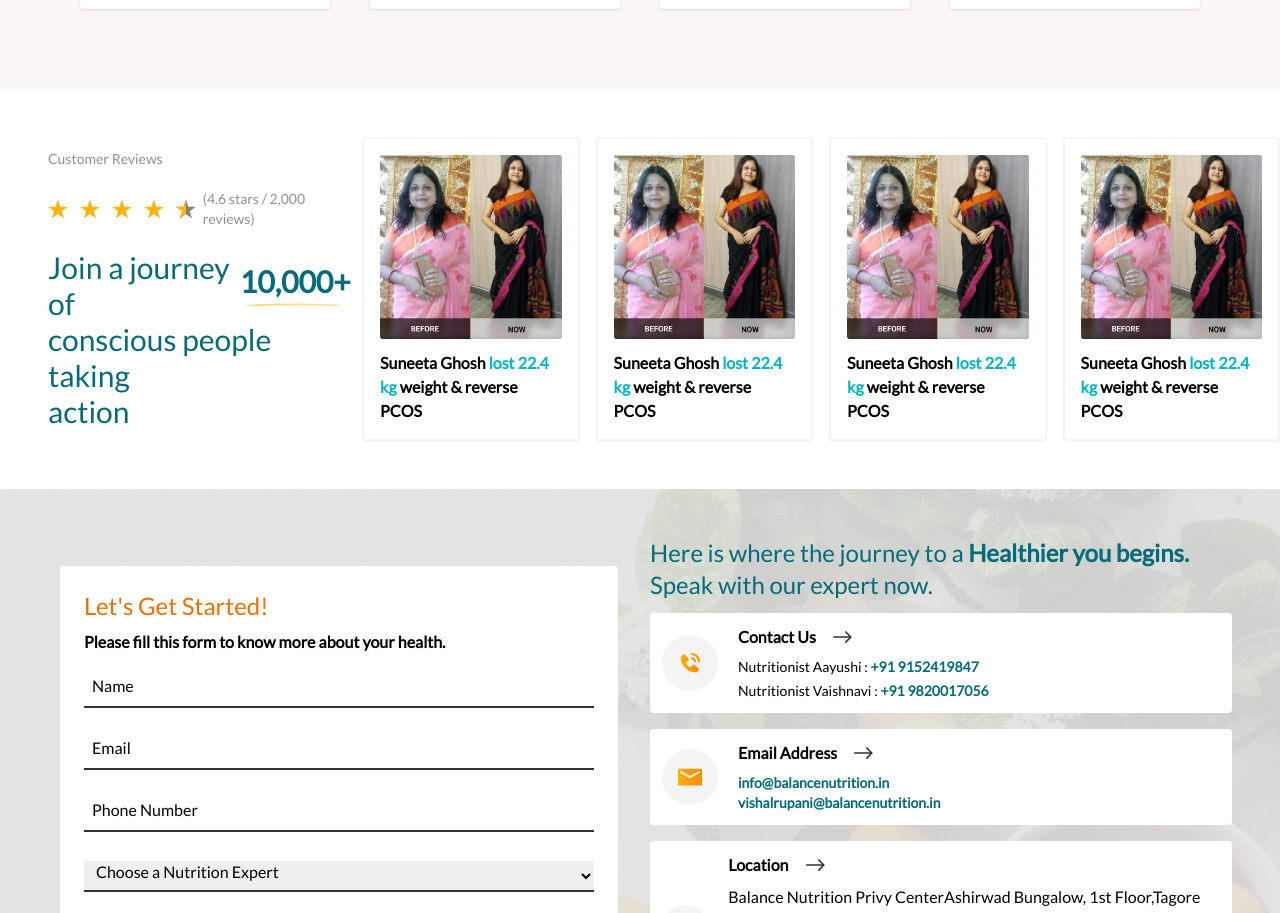
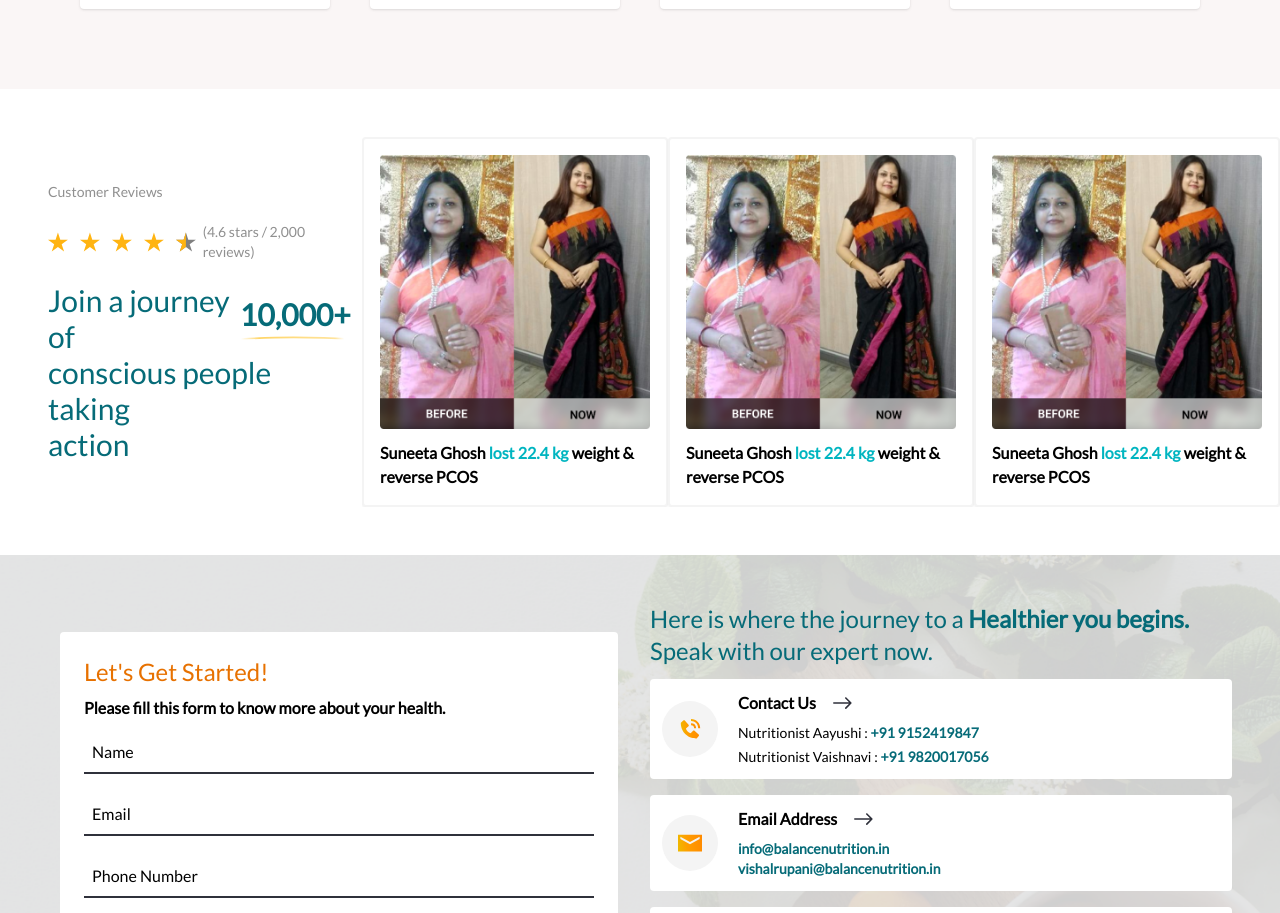
Before and after one commit to robinmahtobn/balance-nutrition, a React (Vite) app: page / in a window 1280 px wide. Shown: the part 1520-2433 px from the top of the page. Built offline with nearby package versions, Linux system fonts and the light colour scheme; a web font is replaced by a local one.

Commit message:
add react slick carousel

```diff
--- a/package.json
+++ b/package.json
@@ -13,7 +13,8 @@
     "react": "^18.2.0",
     "react-dom": "^18.2.0",
     "react-router-dom": "^6.20.0",
-    "swiper": "^6.8.4"
+    "react-slick": "^0.29.0",
+    "slick-carousel": "^1.8.1"
   },
   "devDependencies": {
     "@types/react": "^18.2.37",
--- a/src/components/landing/CustomerReview.jsx
+++ b/src/components/landing/CustomerReview.jsx
@@ -1,10 +1,32 @@
+import Slider from "react-slick";
+import 'slick-carousel/slick/slick.css';
+import 'slick-carousel/slick/slick-theme.css';
 import { half_star, star, line, testimonials } from '../../assets';
 
 
 const CustomerReview = () => {
 
+  const settings = {
+    focusOnSelect: true,
+    dots: true,
+    infinite: true,
+    speed: 500,
+    slidesToShow: 3,
+    slidesToScroll: 1,
+  };
+
+  const MobileSettings = {
+    focusOnSelect: true,
+    dots: true,
+    infinite: true,
+    speed: 500,
+    slidesToShow: 1,
+    slidesToScroll: 1,
+  };
+
   return (
     <>
+      {/* customer view */}
       <div className="py-12 pl-12 hidden sm:flex sm:items-center sm:gap-2">
         <div className="w-1/4">
           <div>
@@ -31,7 +53,10 @@ const CustomerReview = () => {
             </div>
           </div>
         </div>
-        <div className="w-3/4 flex gap-4">
+
+          <Slider {...settings}
+            className="w-3/4  overflow-hidden"
+          >
             <div className='bg-white shadow-sm border-2 border-gray-100 rounded p-4 flex flex-col items-center justify-center'>
               <div>
                 <img src={testimonials} alt="testimonials" className='mb-3' />
@@ -59,9 +84,12 @@ const CustomerReview = () => {
                 <h2 className='font-semibold text-base '>Suneeta Ghosh <span className='text-green-100'>lost 22.4 kg</span> weight & reverse PCOS</h2>
               </div>
             </div>
-        </div>
+
+          </Slider>
         </div>
 
+
+      {/* mobile responsive view */}
       <div className='p-5 sm:hidden'>
         <div>
           <div className='flex flex-col items-center justify-center'>
@@ -82,7 +110,7 @@ const CustomerReview = () => {
             <h1>Join a journey of 10,000+ conscious people taking action</h1>
           </div>
 
-          <div className='flex'>
+          <Slider {...MobileSettings} className="mb-5">
 
             <div className='bg-white shadow-sm border-2 border-gray-100 rounded p-4 flex flex-col items-center justify-center'>
               <div>
@@ -98,7 +126,14 @@ const CustomerReview = () => {
               </div>
             </div>
 
+            <div className='bg-white shadow-sm border-2 border-gray-100 rounded p-4 flex flex-col items-center justify-center'>
+              <div>
+                <img src={testimonials} alt="testimonials" className='mb-3' />
+                <h2 className='font-semibold text-base '>Suneeta Ghosh <span className='text-green-100'>lost 22.4 kg</span> weight & reverse PCOS</h2>
               </div>
+            </div>
+
+          </Slider>
 
         </div>
       </div>
```
Also changed, not shown: 1 other file (tests, documents, lock files or other folders). Lines whose indentation alone changed are shown as unchanged.
